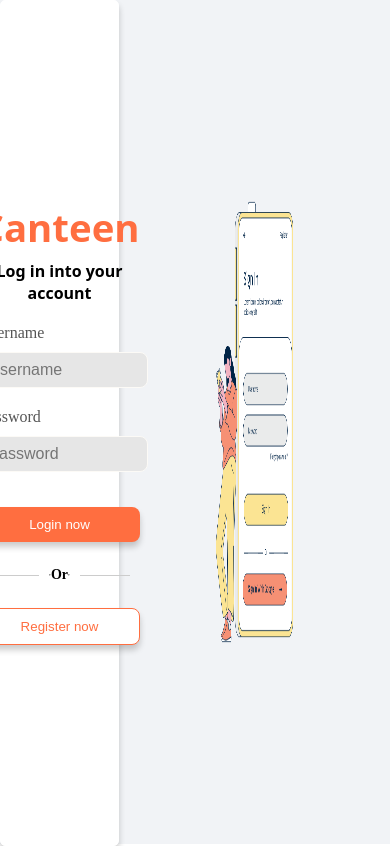
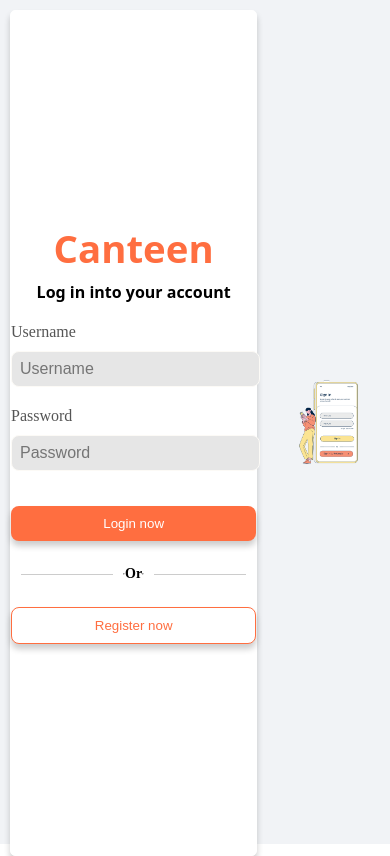
Before and after one commit to 36not2good/tugasWarung, a React (Create React App) app: page / in a window 390 px wide. Built offline with nearby package versions, Linux system fonts and the light colour scheme.

Commit message:
update responsif

```diff
--- a/src/pages/Login.css
+++ b/src/pages/Login.css
@@ -1,97 +1,43 @@
-/* .login{
+/* Default styles for larger screens */
+.login {
   display: flex;
-  background-color: #ffffff;
+  background-color: #F1F3F6;
   height: 100vh;
-  justify-content: center;
-  align-items: center;
 }
 
 .login-container {
-    background-color: #EAD7BB;
-    width: 300px;
-    margin-right: 0 auto;
-    padding: 20px;
-    border: 1px solid #e6d8c5;
-    border-radius: 5px;
-    box-shadow: 0 5px 6px rgba(0, 0, 0, 0.2);
+  background-color: #ffffff;
+  width: 30%;
+  border: 1px solid #ffffff;
+  border-radius: 5px;
+  box-shadow: 0 5px 6px rgba(0, 0, 0, 0.2);
+  display: flex;
+  flex-direction: column;
+  justify-content: center;
+  align-items: center;
+  height: 100%;
+}
+
+/* Responsive styles for smaller screens */
+@media only screen and (max-width: 768px) {
+  .login-container {
+    width: 100%; /* Lebar penuh pada layar yang lebih kecil */
+    margin: 10px; /* Tambahkan margin untuk penataan yang lebih baik */
   }
 
+  .foto-register {
+    width: 100%; /* Buat kontainer gambar menjadi lebar penuh pada layar yang lebih kecil */
+    margin: auto;
+    overflow: hidden;
+  }
+}
 
-  .login-header {
-    text-align: center;
-    font-family: 'Calibri';
-
-  }
 
   .login-form {
     display: flex;
     flex-direction: column;
+    align-self: center;
   }
-
-  .login-input {
-    margin: 10px 0;
-    padding: 8px;
-    border: 1px solid #ccc;
-    border-radius: 10px;
-    font-size: 16px;
-    text-align: left;
-    width: 94%;
-    background-color: #fcfaf6;
-
-  }
-
-  .login-button {
-    margin-top: 15px;
-    padding: 10px;
-    background-color: #765827;
-    color: #fff;
-    border: none;
-    border-radius: 10px;
-    cursor: pointer;
-  }
-
-  .login-button:hover {
-    background-color: #c7a76c;
-  }
-   */
-
-   .login {
-    display: flex;
-    background-color: #F1F3F6;
-    height: 100vh;
-  }
-
-  /* .sidebar {
-    background-color: #EAD7BB;
-    width: 300px;
-    padding: 20px;
-    border: 1px solid #e6d8c5;
-    border-radius: 5px;
-    box-shadow: 0 5px 6px rgba(0, 0, 0, 0.2);
-  }
-   */
-  /* .login-content {
-    flex: 1;
-    display: flex;
-    justify-content: center;
-    align-items: center;
-  } */
-
-  .login-container {
-    background-color: #ffffff;
-    width: 30%; /* 1/4 halaman */
-    border: 1px solid #ffffff;
-    border-radius: 5px;
-    box-shadow: 0 5px 6px rgba(0, 0, 0, 0.2);
-
-    /* Menengahkan .login-form secara vertikal */
-    display: flex;
-    flex-direction: column;
-    justify-content: center;
-    align-items: center;
-    height: 100%; /* Menetapkan tinggi 100% */
-  }
-
 
   .login-header {
     text-align: center;
@@ -100,6 +46,7 @@
     margin-bottom: 7px;
     font-size: 2.4em;
   }
+
 
 .register::before,
 .register::after {
@@ -127,11 +74,6 @@
     margin-bottom: 20px;
   }
 
-  .login-form {
-    display: flex;
-    flex-direction: column;
-    align-self: center;
-  }
 
   .login-input {
     margin: 10px 0;
@@ -177,15 +119,15 @@
   }
 
   .foto-register {
-    width: 75%;
+    width: 50%;
     display: flex;
-    align-items: center;
-    justify-content: center;
+    margin : auto;
+    overflow: hidden;
   }
 
   .foto-register img{
-    width: 60%;
-    height: 60%;
+    max-width: 100%;
+    height: auto;
   }
 
   .login-form label{
--- a/src/pages/makanan/makanan.css
+++ b/src/pages/makanan/makanan.css
@@ -106,50 +106,41 @@
   margin: auto;
 }
 
-
-/* codingan baru */
-/* .food-details {
-  width: 100%;
-  padding-top: 10px;
-  display: flex;
-  flex-direction: column;
-}
-
-.food-name {
-  margin-bottom: 5px;
-}
-
-.food-name h3 {
-  font-size: 1.5em;
-  margin-bottom: 3px;
-}
-
-.food-details p {
-  font-size: 0.8em;
-  margin-bottom: 5px;
-}
-
-.food-details h4 {
-  font-size: 1em;
-  margin-top: auto;
-  margin-bottom: 5px;
-} */
-
-
 .payment-details {
   display: flex;
   flex-wrap: wrap;
-  /* width: auto; */
   min-width: 350px;
   margin-right: 10px;
 }
 
-.payment-details h2{
+.payment-details h2 {
   text-align: center;
   font-family: Verdana, Geneva, Tahoma, sans-serif;
   font-weight: normal;
   font-size: 1.7em;
 }
+
+/* Responsive styles for smaller screens */
+@media only screen and (max-width: 768px) {
+  .payment-details {
+    flex-direction: column;
+    align-items: center;
+    text-align: center;
+    margin-right: 0;
+    min-width: unset;
+  }
+
+  .payment-details > * {
+    width: 100%; /* Mengisi lebar penuh pada layar yang lebih kecil */
+    max-width: 100%; /* Menjamin tidak melebihi lebar parent container */
+    box-sizing: border-box; /* Memperhitungkan padding dan border dalam lebar total */
+  }
+
+  .payment-details h2 {
+    margin-bottom: 10px;
+  }
+}
+
 
 .selected-foods {
   border-radius: 6px;
--- a/src/pages/minuman/minuman.css
+++ b/src/pages/minuman/minuman.css
@@ -23,7 +23,9 @@
 .Drink-list {
   display: flex;
   flex-wrap: wrap;
-  padding-inline: 30px; /* Tambahkan properti ini */
+  padding-inline: 10px;
+  overflow-x: auto;
+  flex-shrink: 0;
 }
 
 
@@ -39,19 +41,16 @@
   transition: transform 0.3s ease;
   margin: 10px;
   cursor: pointer;
-  /* flex-direction: wrap; Mengatur tata letak menjadi kolom */
   align-items: center;
-  /* width: 230px; */
   width: 100%;
   height: 190px;
   box-shadow: 1px 2px 2px 2px #d9d9d9;
-  flex-basis: calc(25% - 20px);/* 33.33% - 20px untuk setiap Drink card */
+  flex-basis: calc(25% - 20px);
+  /* Menambahkan properti flex-shrink: 0; */
+  flex-shrink: 0;
+  max-width: calc(50% - 20px);
+}
 
-  /* Menetapkan flex-basis 100% untuk elemen ke-3 dan seterusnya */
-  .Drink-card:nth-child(n + 3) {
-    flex-basis: calc(100% - 20px);
-  }
-}
 
 .Drink-card:hover {
   transform: scale(1.05); /* Perbesar kartu saat dihover */
@@ -83,8 +82,8 @@
 }
 
 .Drink-details {
-  width: 100%; /* Mengisi seluruh lebar container */
-  padding-top: 10px; /* Menambah ruang di atas detail makanan */
+  width: 100%;
+  padding-top: 10px;
   margin-left: 5px;
   display: flex;
   flex-direction: row;
@@ -95,6 +94,11 @@
   flex-direction: column;
   margin-right: 20px;
 }
+
+.Drink-name h3{
+  font-size: 2.5vh;
+}
+
 .Drink-details p{
   font-size: 1em;
   color: black;
--- a/src/pages/warung/warung.css
+++ b/src/pages/warung/warung.css
@@ -1,52 +1,54 @@
+/* Default styles for larger screens */
 .warung-container {
   display: flex;
   flex-direction: column;
-    min-height: 100vh; /* Set the minimum height of the container to 100% of the viewport height */
+  min-height: 100vh;
   cursor: default;
 }
 
-.content-warung{
-    display:flex;
-    height: 100vh;
+.content-warung {
+  display: flex;
   flex-direction: column;
   justify-content: center;
   align-items: center;
   flex: 1;
 }
 
-.content-warung h2{
+.content-warung h2 {
   padding: 20px;
   font-size: 3.5em;
   font-family: Arial, Helvetica, sans-serif;
 }
 
-.warung-list{
+.warung-list {
   display: flex;
-    flex-direction: row;
-    width: 80vw;
+  flex-wrap: wrap;
+  gap: 20px;
+  justify-content: center;
+  padding: 20px;
 }
 
 .warung-card {
   border-radius: 5px;
-    margin: auto;
   cursor: pointer;
-    flex-direction: column; /* Mengatur tata letak menjadi kolom */
+  flex-direction: column;
   align-items: center;
   width: 250px;
-    height: 200px;
+  max-height: 200px; /* Set maximum height */
   box-shadow: 1px 2px 2px 2px #d9d9d9;
-    text-decoration: none; /* Menghapus garis bawah default dari tautan */
-    color: black; /* Warna teks untuk tautan tidak aktif */
+  text-decoration: none;
+  color: black;
+  margin-bottom: 20px;
 }
 
 .warung-card:hover {
-  transform: scale(1.05); /* Perbesar kartu saat dihover */
+  transform: scale(1.05);
 }
 
 .warung-image-container {
-    width: 100%; /* Mengisi seluruh lebar container */
-    height: 62%; /* Menutupi setengah tinggi container */
-    overflow: hidden; /* Membuat gambar hanya menutupi setengah container */
+  width: 100%;
+  height: 62%;
+  overflow: hidden;
   border-radius: 5px;
 }
 
@@ -56,12 +58,12 @@
 }
 
 .warung-details {
-    width: 100%; /* Mengisi seluruh lebar container */
-    padding-top: 10px; /* Menambah ruang di atas detail makanan */
+  width: 100%;
+  padding-top: 10px;
   margin-left: 5px;
 }
 
-  .warung-details h3{
+.warung-details h3 {
   margin-top: 14px;
   text-align: center;
   font-family: system-ui, -apple-system, BlinkMacSystemFont, 'Segoe UI', Roboto, Oxygen, Ubuntu, Cantarell, 'Open Sans', 'Helvetica Neue', sans-serif;
@@ -69,12 +71,20 @@
   font-weight: normal;
 }
 
-  .warung-details p{
+.warung-details p {
   font-size: 1em;
   color: black;
 }
 
-  .warung-details h4{
-    margin-left: 155px;
+.warung-details h4 {
+  margin-left: auto;
   margin-top: -30px;
 }
+
+@media only screen and (max-width: 768px) {
+  .warung-card {
+    width: 100%; /* Set width to 100% on smaller screens */
+    height: auto; /* Allow the height to adjust based on content */
+    max-width: 200px; /* Remove maximum width */
+  }
+}
```
Also changed, not shown: src/components/footer.css (line endings or trailing spaces). Lines whose indentation alone changed are shown as unchanged.
